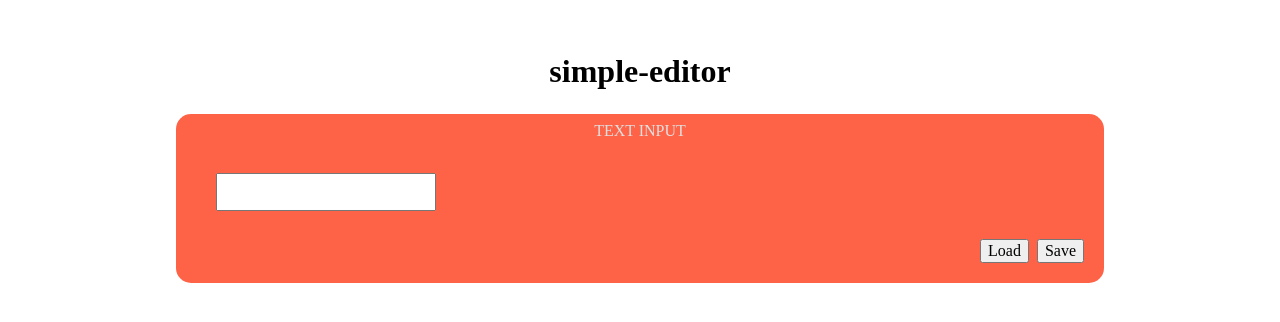
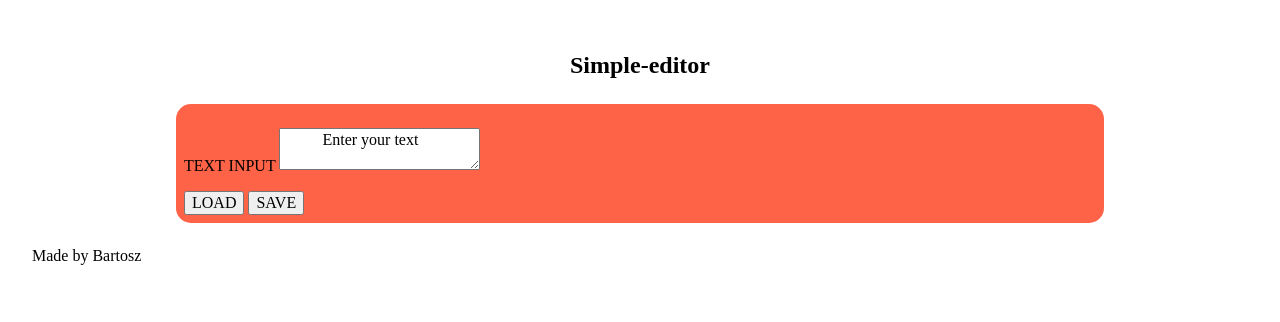
Before and after one commit to BartoszLewosz/simple-editor, a website: page src/content/index.html in a window 1280 px wide. Drawn offline with nearby package versions, Linux system fonts and the light colour scheme; files that its build step writes are made by us from their sources.

Commit message:
Refator HTML wireframe

```diff
--- a/src/content/index.html
+++ b/src/content/index.html
@@ -28,23 +28,26 @@
 
 <body>
   <header class="header">
-    <h1 class="header__title">simple-editor</h1>
+    <h2>
+      Simple-editor
+    </h2>
   </header>
-
   <main class="main">
-    <section class="main__title">TEXT INPUT</section>
-    <div class="input">
-      <input class="input__box input__box--js">
-      <div class="input__button">
-        <button type="submit" class="input__load">Load</button>
-        <button class="input__save input__save--js">Save</button>
+    <form class="form">
+      <p>
+        <label class="form__label" for="text_input">TEXT INPUT</label>
+        <textarea class="form__text" id="text_input">
+          Enter your text
+        </textarea>
+      </p>
+      <div class="form__actions">
+        <button class="form__button form__button--load form__button--load-js">LOAD</button>
+        <button class="form__button form__button--save form__button--save-js">SAVE</button>
       </div>
 
-    </div>
-
+    </form>
   </main>
-
-
+  <footer class="footer">Made by Bartosz</footer>
   <script src="js/main.js"></script>
 </body>
 
```
